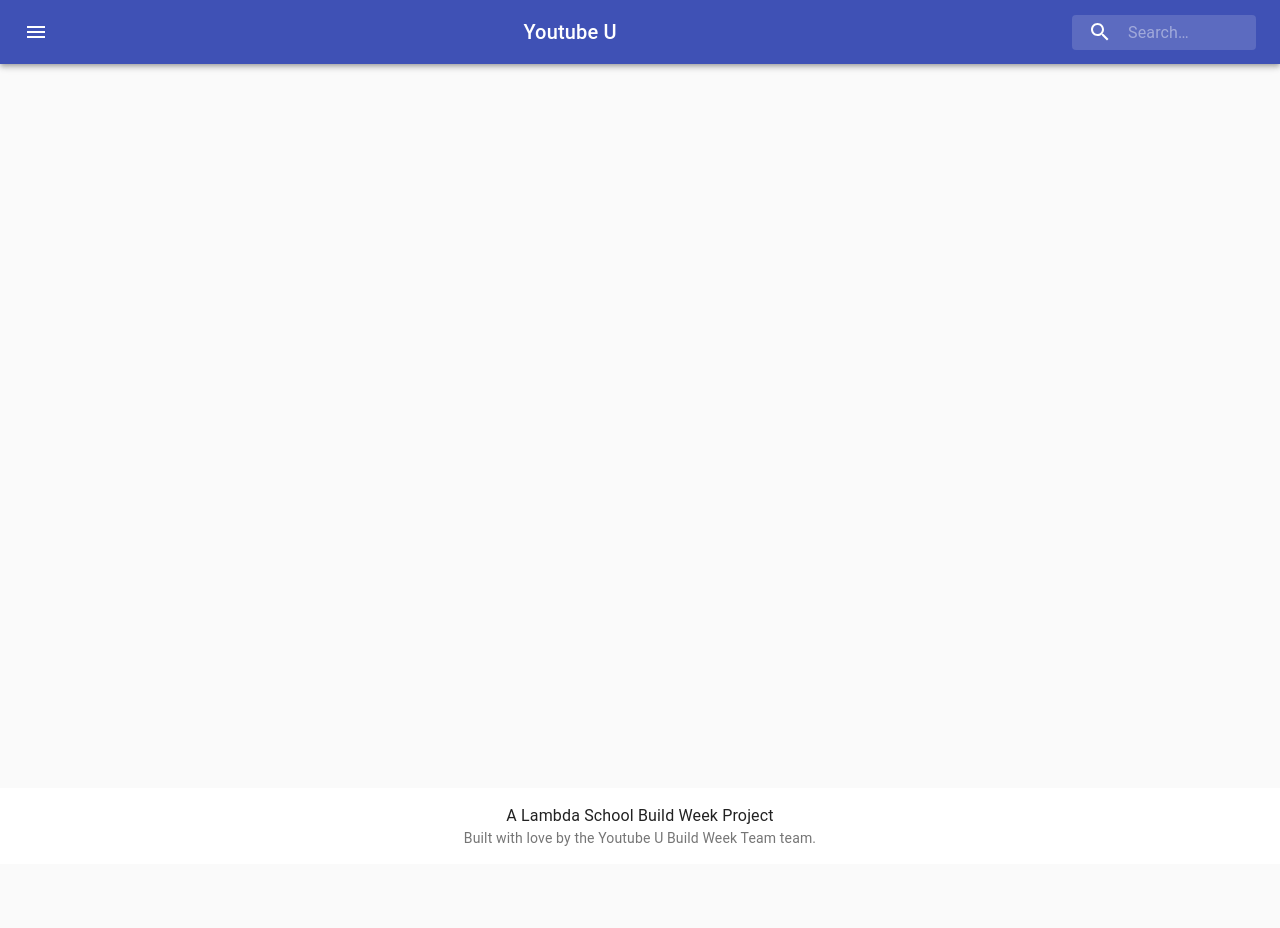
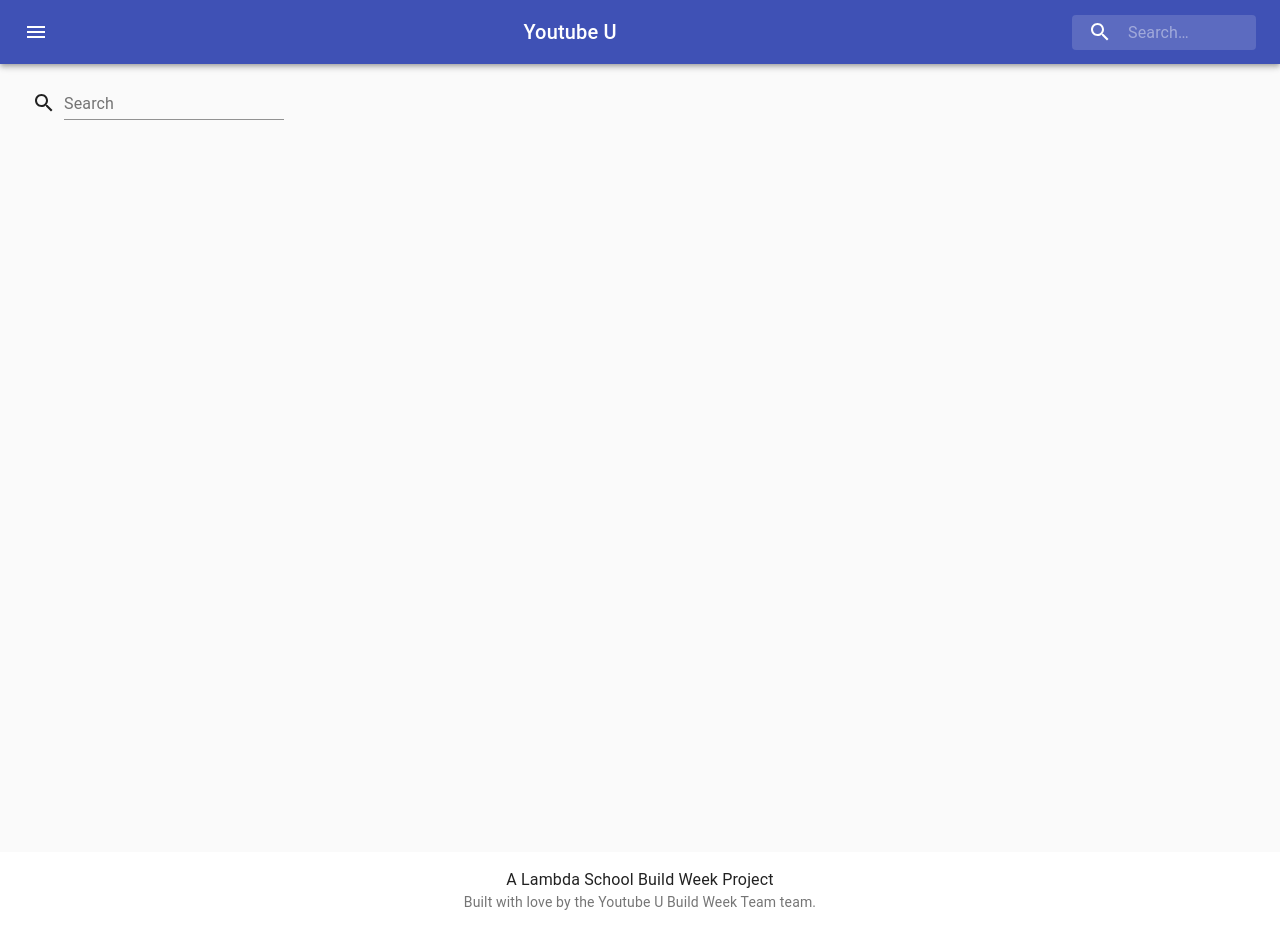
Before and after one commit to bwpeck/ScottBUI, a React (Create React App) app in the folder youtubeu/: page / in a window 1280 px wide. Before the commit the page ends 864 px from the top, so only its background shows below. Built offline with nearby package versions, Linux system fonts and the light colour scheme.

Commit message:
Begin search

```diff
--- a/youtubeu/package.json
+++ b/youtubeu/package.json
@@ -5,6 +5,7 @@
   "dependencies": {
     "@material-ui/core": "^4.3.0",
     "@material-ui/icons": "^4.2.1",
+    "axios": "^0.19.0",
     "react": "^16.8.6",
     "react-dom": "^16.8.6",
     "react-scripts": "3.0.1",
--- a/youtubeu/src/App.js
+++ b/youtubeu/src/App.js
@@ -1,15 +1,15 @@
 import React from 'react';
-import logo from './logo.svg';
 import './App.css';
-import Menu from './Menu';
-import Header from './components/header';
-import StickyFooter from './components/footer';
+import Header from './components/Header';
+import StickyFooter from './components/Footer';
+import Search from './components/Search';
 
 
 function App() {
   return (
     <div className="App">
       <Header />
+      <Search />
       <StickyFooter />
     </div>
   );
--- /dev/null
+++ b/youtubeu/src/components/Search.js
@@ -0,0 +1,45 @@
+import React, { useState, useEffect } from 'react';
+import { Container } from '@material-ui/core';
+import axios from 'axios';
+
+import { makeStyles } from '@material-ui/core/styles';
+import TextField from '@material-ui/core/TextField';
+import Grid from '@material-ui/core/Grid';
+import SearchIcon from '@material-ui/icons/Search';
+
+const useStyles = makeStyles(theme => ({
+  margin: {
+    margin: theme.spacing(1),
+  },
+}));
+
+function InputWithIcon() {
+  const classes = useStyles();
+
+  return (
+    <div className={classes.margin}>
+      <Grid container spacing={1} alignItems="flex-end">
+        <Grid item alignContent="center" >
+          <SearchIcon />
+        </Grid>
+        <Grid item>
+          <TextField id="input-with-icon-grid" label="Search" />
+        </Grid>
+      </Grid>
+    </div>
+  );
+}
+
+export default function Search() {
+  const [videos, setVideos] = useState();
+
+  useEffect( () => {
+    const API = process.env.YOUTUBE_API;
+    // axios.get('')
+  })
+  return (
+    <Container>
+      <InputWithIcon />
+    </Container>
+  )
+}
```
Also changed, not shown: 2 other files (tests, documents, lock files or other folders).
